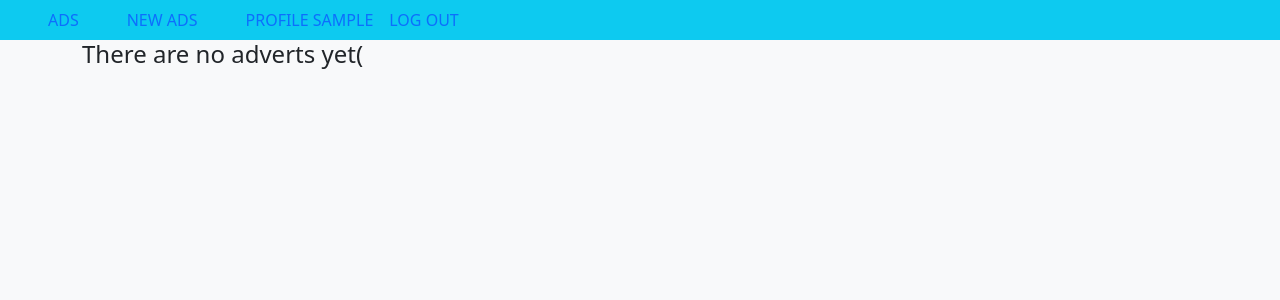
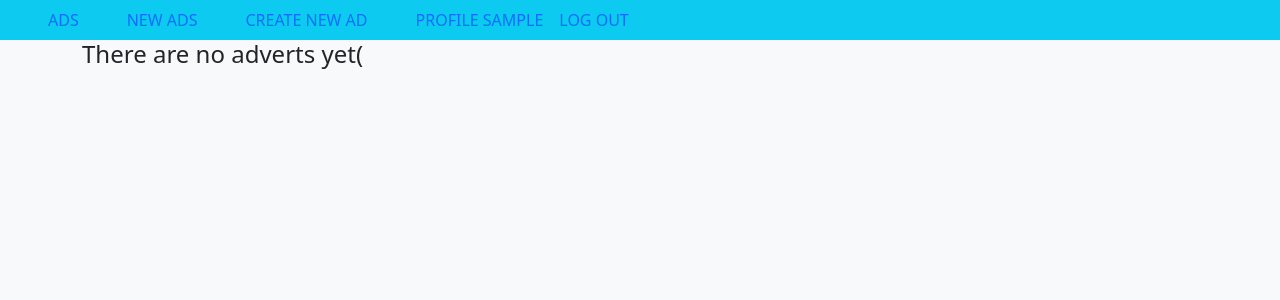
Before and after one commit to azazellooo/exam_10, a Django app: page / in a window 1280 px wide. Shown: the top 300 px of the page. Run offline with Django 3.2, Linux system fonts and the light colour scheme; the visitor is signed in with stand-in values (Sample User, id 1); data that the repository does not hold is empty.

Commit message:
добавлена ссылка на создание объявления

```diff
--- a/exam_project/webapp/templates/base.html
+++ b/exam_project/webapp/templates/base.html
@@ -19,6 +19,7 @@
         {% endif %}
 
                 {% if user.is_authenticated %}
+                    <li class="ms-5"><a class="text-decoration-none" href="{% url 'adverts:create' %}">create new Ad</a></li>
                     <li class="ms-5"><a class="text-decoration-none " href="#">profile {{ request.user }}</a></li>
                     <li class="ms-3"><a class="text-decoration-none" href="{% url 'accounts:logout' %}?next={{ request.get_full_path }}">log out</a></li>
                 {% else %}
```
